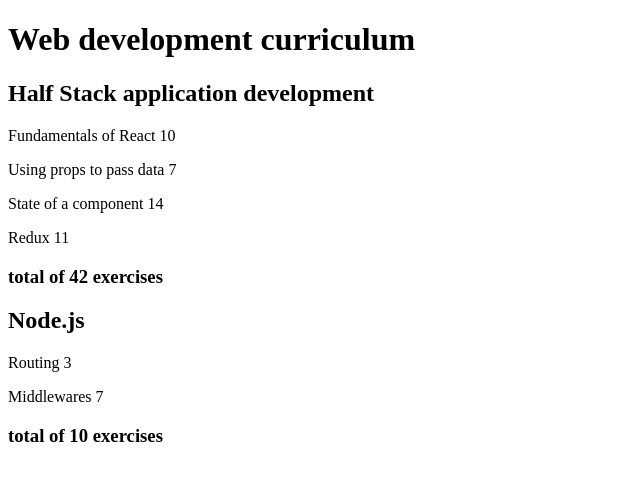
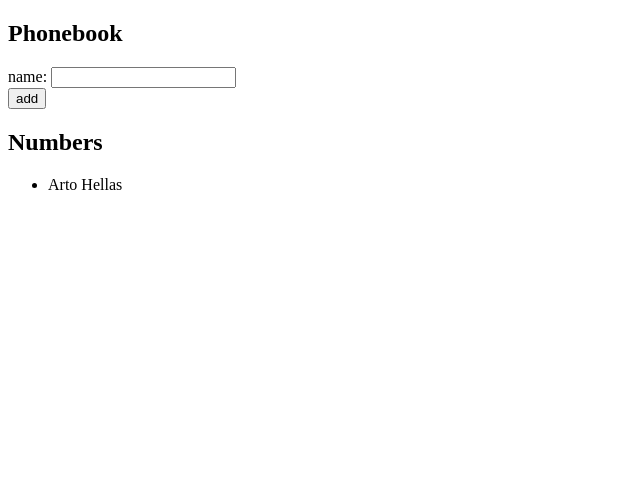
Before and after one commit to sylvesterdsz/fullstackopen, a React (Vite) app in the folder part2/: page / in a window 1280 px wide. Shown: the top 480 px of the page, without its empty margins (0-640 px from the left). Built offline with nearby package versions, Linux system fonts and the light colour scheme.

Commit message:
Exercise 2.6

```diff
--- a/part2/src/App.jsx
+++ b/part2/src/App.jsx
@@ -1,59 +1,38 @@
-import Course from "./components/Course";
+import { useState } from "react";
 
 const App = () => {
-  const courses = [
-    {
-      name: "Half Stack application development",
-      id: 1,
-      parts: [
-        {
-          name: "Fundamentals of React",
-          exercises: 10,
-          id: 1,
-        },
-        {
-          name: "Using props to pass data",
-          exercises: 7,
-          id: 2,
-        },
-        {
-          name: "State of a component",
-          exercises: 14,
-          id: 3,
-        },
-        {
-          name: "Redux",
-          exercises: 11,
-          id: 4,
-        },
-      ],
-    },
-    {
-      name: "Node.js",
-      id: 2,
-      parts: [
-        {
-          name: "Routing",
-          exercises: 3,
-          id: 1,
-        },
-        {
-          name: "Middlewares",
-          exercises: 7,
-          id: 2,
-        },
-      ],
-    },
-  ];
+  const [persons, setPersons] = useState([{ name: "Arto Hellas" }]);
+  const [newName, setNewName] = useState("");
+
+  const addNumber = (event) => {
+    event.preventDefault();
+    const personObj = {
+      name: newName,
+    };
+    setPersons(persons.concat(personObj));
+  };
+
+  const handleNumberChange = (event) => {
+    setNewName(event.target.value);
+  };
 
   return (
     <div>
-      <h1>Web development curriculum</h1>
-      {courses.map((course) => (
-        //i have already separated the course component and made it a separate module
-        //adding this comment to commit for exercise 2.5
-        <Course key={course.id} course={course} />
-      ))}
+      <h2>Phonebook</h2>
+      <form onSubmit={addNumber}>
+        <div>
+          name: <input value={newName} onChange={handleNumberChange} />
+        </div>
+        <div>
+          <button type="submit">add</button>
+        </div>
+      </form>
+      <h2>Numbers</h2>
+      <ul>
+        {persons.map((p) => (
+          <li key={p.name}>{p.name}</li>
+        ))}
+      </ul>
     </div>
   );
 };
--- a/part2/src/components/Course.jsx
+++ /dev/null
@@ -1,33 +0,0 @@
-const Header = ({ course }) => <h2>{course}</h2>;
-
-const Content = ({ parts }) => (
-  <div>
-    {parts.map((p) => (
-      <Part key={p.id} part={p} />
-    ))}
-  </div>
-);
-
-const Part = ({ part }) => (
-  <p>
-    {part.name} {part.exercises}
-  </p>
-);
-
-const Total = (props) => <h3>total of {props.total} exercises</h3>;
-
-const Course = ({ course }) => {
-  //already used reduce in exercise 2.2 - adding this comment to put a commit for exercise 2.3
-  const calculatedTotal = course.parts
-    .map((p) => p.exercises)
-    .reduce((sum, exercises) => sum + exercises, 0);
-  return (
-    <div>
-      <Header course={course.name} />
-      <Content parts={course.parts} />
-      <Total total={calculatedTotal} />
-    </div>
-  );
-};
-
-export default Course;
```
